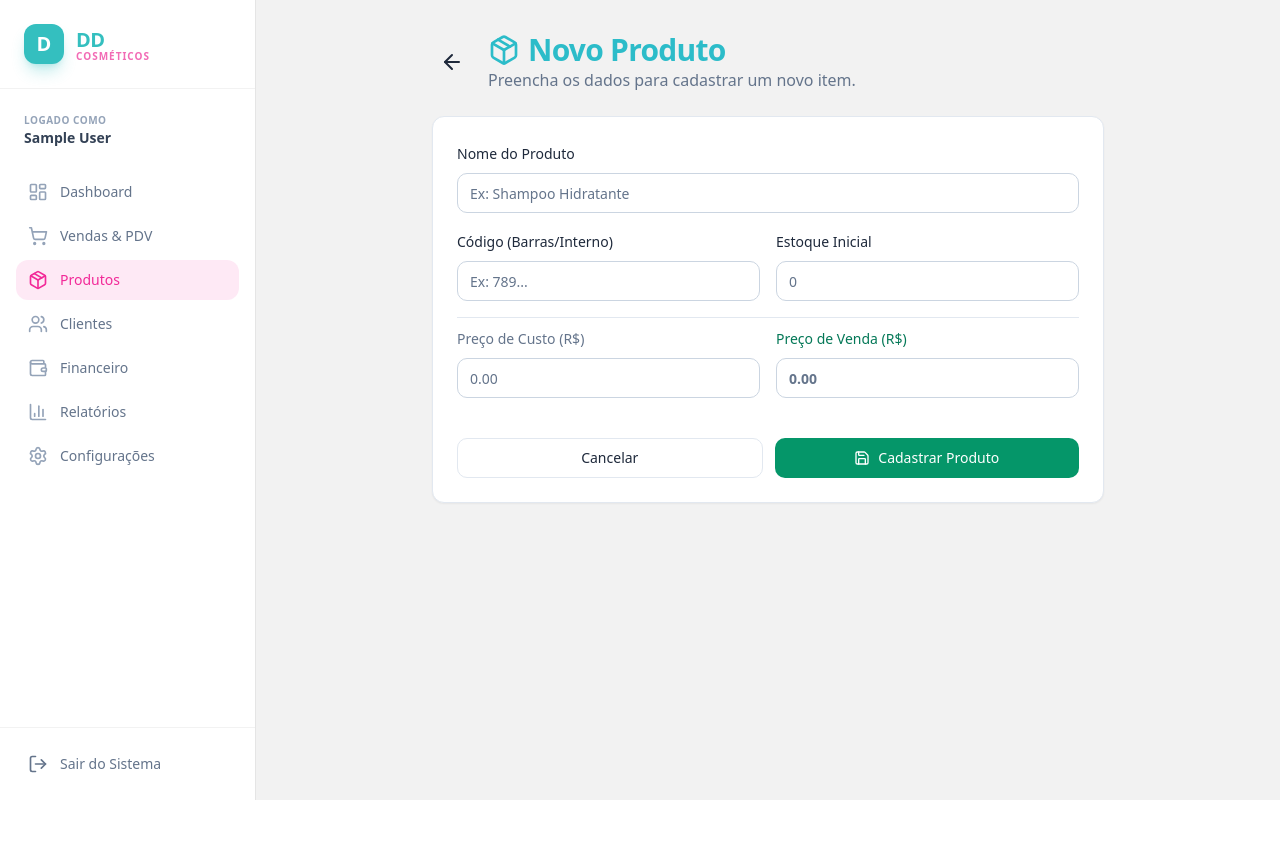
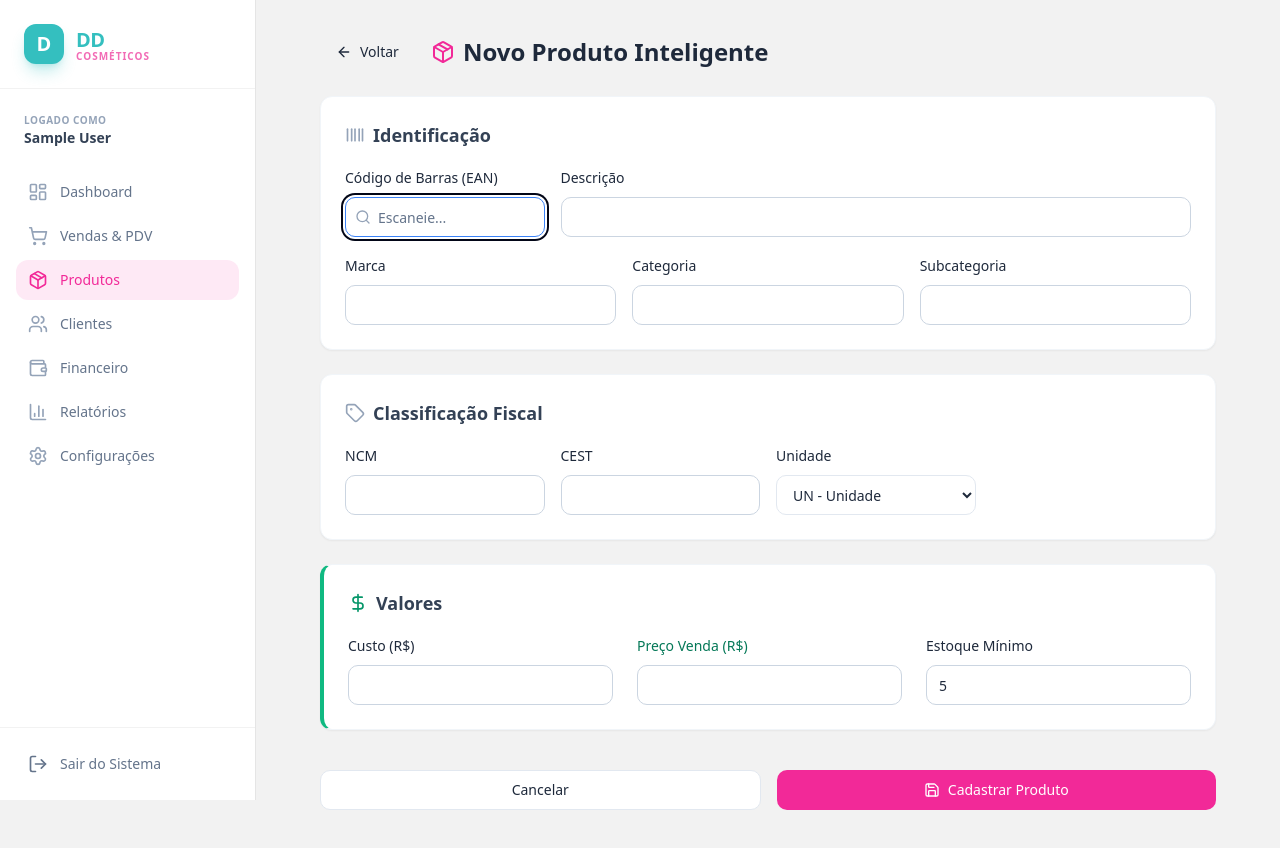
Before and after one commit to erinaldohen/ddcosmeticos-frontend, a React (Vite) app in the folder ddcosmeticos-frontend/: page /produtos/novo in a window 1280 px wide. Shown: the top 848 px of the page. Before the commit the page ends 800 px from the top, so only its background shows below. Built offline with nearby package versions, Linux system fonts and the light colour scheme; sample sign-in values are in the browser's storage.

Commit message:
Alterar a página de produto para exibir os dados do backend

```diff
--- a/ddcosmeticos-frontend/src/pages/Produtos/NovoProduto.jsx
+++ b/ddcosmeticos-frontend/src/pages/Produtos/NovoProduto.jsx
@@ -1,36 +1,56 @@
 import { useState, useEffect } from "react";
 import { useNavigate, useParams } from "react-router-dom";
-import { Save, ArrowLeft, Package } from "lucide-react";
+import { Save, ArrowLeft, Package, Search, Barcode, DollarSign, Tag } from "lucide-react";
 import { Button } from "@/components/ui/button";
 import { Input } from "@/components/ui/input";
 import { Label } from "@/components/ui/label";
-import { db } from "@/services/db";
+import api from "@/services/api";
 
 export default function NovoProduto() {
   const navigate = useNavigate();
-  const { id } = useParams(); // Pega o ID da URL se for edição
+  const { id } = useParams();
+  const [loading, setLoading] = useState(false);
+  const [consultando, setConsultando] = useState(false);
 
   const [formData, setFormData] = useState({
-    nome: "",
-    codigo: "",
-    preco: "",
+    codigoBarras: "",
+    descricao: "",
+    marca: "",
+    categoria: "",
+    subcategoria: "",
+    ncm: "",
+    cest: "",
     precoCusto: "",
-    estoque: ""
+    precoVenda: "",
+    estoqueMinimo: 5,
+    unidade: "UN",
+    urlImagem: ""
   });
 
-  // Se tiver ID, carrega os dados do produto para editar
+  // Se for edição, busca dados do produto no Backend
   useEffect(() => {
     if (id) {
-      const produto = db.getProdutoPorId(id);
-      if (produto) {
+        setLoading(true);
+        api.get(`/api/v1/produtos/${id}`)
+           .then(resp => {
+               const p = resp.data;
                setFormData({
-          nome: produto.nome,
-          codigo: produto.codigo,
-          preco: produto.preco,
-          precoCusto: produto.precoCusto || 0,
-          estoque: produto.estoque
+                   codigoBarras: p.codigoBarras,
+                   descricao: p.descricao,
+                   marca: p.marca || "",
+                   categoria: p.categoria || "",
+                   subcategoria: p.subcategoria || "",
+                   ncm: p.ncm || "",
+                   cest: p.cest || "",
+                   precoCusto: p.precoCusto,
+                   precoVenda: p.precoVenda,
+                   estoqueMinimo: p.estoqueMinimo,
+                   unidade: p.unidade || "UN",
+                   urlImagem: p.urlImagem
                });
-      }
+           })
+           .catch(err => console.error("Erro ao carregar produto", err))
+           .finally(() => setLoading(false));
     }
   }, [id]);
 
@@ -39,133 +59,213 @@ export default function NovoProduto() {
     setFormData(prev => ({ ...prev, [name]: value }));
   };
 
-  const handleSubmit = (e) => {
+  // --- BUSCA AUTOMÁTICA (INTEGRAÇÃO BLUESOFT/COSMOS) ---
+  const consultarEan = async () => {
+    if (!formData.codigoBarras || formData.codigoBarras.length < 8) return;
+
+    setConsultando(true);
+    try {
+        const response = await api.get(`/api/v1/produtos/consulta-externa/${formData.codigoBarras}`);
+        const dadosExternos = response.data;
+
+        if (dadosExternos) {
+            setFormData(prev => ({
+                ...prev,
+                descricao: prev.descricao || dadosExternos.descricao,
+                ncm: dadosExternos.ncm || prev.ncm,
+                cest: dadosExternos.cest || prev.cest,
+                marca: dadosExternos.brand || prev.marca,
+                urlImagem: dadosExternos.thumbnail || prev.urlImagem,
+                precoCusto: dadosExternos.avgPrice || prev.precoCusto
+            }));
+            alert("✅ Produto encontrado e classificado automaticamente!");
+        }
+    } catch (error) {
+        // Silencioso se não achar, para não atrapalhar o fluxo
+        console.warn("Produto não encontrado na base externa.");
+    } finally {
+        setConsultando(false);
+    }
+  };
+
+  const handleSubmit = async (e) => {
     e.preventDefault();
+    setLoading(true);
 
-    // Validação básica
-    if (!formData.nome || !formData.preco) {
-      alert("Nome e Preço são obrigatórios!");
-      return;
-    }
-
-    const produtoParaSalvar = {
+    try {
+        const payload = {
             ...formData,
-      preco: Number(formData.preco),
             precoCusto: Number(formData.precoCusto),
-      estoque: Number(formData.estoque)
+            precoVenda: Number(formData.precoVenda),
+            estoqueMinimo: Number(formData.estoqueMinimo),
+            ativo: true
         };
 
         if (id) {
-      // Modo Edição
-      db.atualizarProduto({ id: Number(id), ...produtoParaSalvar });
+            await api.put(`/api/v1/produtos/${id}`, payload);
             alert("Produto atualizado com sucesso!");
         } else {
-      // Modo Criação
-      db.salvarProduto(produtoParaSalvar);
+            await api.post("/api/v1/produtos", payload);
             alert("Produto cadastrado com sucesso!");
         }
-
-    navigate("/produtos"); // Volta para a lista
+        navigate("/produtos");
+    } catch (error) {
+        console.error("Erro ao salvar:", error);
+        alert("Erro ao salvar produto: " + (error.response?.data?.message || error.message));
+    } finally {
+        setLoading(false);
+    }
   };
 
   return (
-    <div className="max-w-2xl mx-auto space-y-6 animate-in fade-in duration-500">
+    <div className="max-w-4xl mx-auto pb-10 animate-in fade-in duration-500">
+      <div className="flex items-center gap-4 mb-6">
+        <Button variant="ghost" onClick={() => navigate("/produtos")}>
+            <ArrowLeft className="h-4 w-4 mr-2" /> Voltar
+        </Button>
+        <h1 className="text-2xl font-bold text-slate-800 flex items-center gap-2">
+            <Package className="h-6 w-6 text-[#F22998]" />
+            {id ? "Editar Produto" : "Novo Produto Inteligente"}
+        </h1>
+      </div>
 
-      <div className="flex items-center gap-4">
-        <Button variant="ghost" size="icon" onClick={() => navigate("/produtos")}>
-            <ArrowLeft className="h-6 w-6" />
-        </Button>
-        <div>
-            <h1 className="text-3xl font-bold tracking-tight text-primary flex items-center gap-2">
-            <Package className="h-8 w-8" /> {id ? "Editar Produto" : "Novo Produto"}
-            </h1>
-            <p className="text-muted-foreground">
-                {id ? "Altere os dados do produto abaixo." : "Preencha os dados para cadastrar um novo item."}
-            </p>
+      <form onSubmit={handleSubmit} className="space-y-6">
+
+        {/* CARD 1: IDENTIFICAÇÃO */}
+        <div className="bg-white p-6 rounded-xl border border-slate-100 shadow-sm space-y-4">
+            <h2 className="font-semibold text-lg flex items-center gap-2 text-slate-700">
+                <Barcode className="h-5 w-5 text-slate-400"/> Identificação
+            </h2>
+
+            <div className="grid grid-cols-1 md:grid-cols-4 gap-4">
+                <div className="space-y-2 md:col-span-1">
+                    <Label>Código de Barras (EAN)</Label>
+                    <div className="relative">
+                        <Input
+                            name="codigoBarras"
+                            value={formData.codigoBarras}
+                            onChange={handleChange}
+                            onBlur={consultarEan}
+                            placeholder="Escaneie..."
+                            className="pl-8 border-blue-200 focus:border-blue-500"
+                            autoFocus
+                        />
+                        {consultando ? (
+                            <div className="absolute right-3 top-3 animate-spin h-4 w-4 border-2 border-blue-500 border-t-transparent rounded-full"></div>
+                        ) : (
+                            <Search className="absolute left-2.5 top-3 h-4 w-4 text-slate-400" />
+                        )}
                     </div>
                 </div>
 
-      <div className="bg-card border rounded-xl p-6 shadow-sm">
-        <form onSubmit={handleSubmit} className="space-y-4">
-
-            <div className="space-y-2">
-                <Label htmlFor="nome">Nome do Produto</Label>
+                <div className="space-y-2 md:col-span-3">
+                    <Label>Descrição</Label>
                     <Input
-                    id="nome"
-                    name="nome"
-                    value={formData.nome}
+                        name="descricao"
+                        value={formData.descricao}
                         onChange={handleChange}
-                    placeholder="Ex: Shampoo Hidratante"
-                    required
-                />
-            </div>
-
-            <div className="grid grid-cols-2 gap-4">
-                <div className="space-y-2">
-                    <Label htmlFor="codigo">Código (Barras/Interno)</Label>
-                    <Input
-                        id="codigo"
-                        name="codigo"
-                        value={formData.codigo}
-                        onChange={handleChange}
-                        placeholder="Ex: 789..."
-                    />
-                </div>
-                <div className="space-y-2">
-                    <Label htmlFor="estoque">Estoque Inicial</Label>
-                    <Input
-                        id="estoque"
-                        name="estoque"
-                        type="number"
-                        value={formData.estoque}
-                        onChange={handleChange}
-                        placeholder="0"
-                    />
-                </div>
-            </div>
-
-            <div className="grid grid-cols-2 gap-4 pt-2 border-t">
-                <div className="space-y-2">
-                    <Label htmlFor="precoCusto" className="text-slate-500">Preço de Custo (R$)</Label>
-                    <Input
-                        id="precoCusto"
-                        name="precoCusto"
-                        type="number"
-                        step="0.01"
-                        value={formData.precoCusto}
-                        onChange={handleChange}
-                        placeholder="0.00"
-                        className="bg-slate-50"
-                    />
-                </div>
-                <div className="space-y-2">
-                    <Label htmlFor="preco" className="text-emerald-700 font-bold">Preço de Venda (R$)</Label>
-                    <Input
-                        id="preco"
-                        name="preco"
-                        type="number"
-                        step="0.01"
-                        value={formData.preco}
-                        onChange={handleChange}
-                        placeholder="0.00"
-                        className="border-emerald-500 focus-visible:ring-emerald-500 font-bold text-lg"
                         required
                     />
                 </div>
             </div>
 
-            <div className="pt-6 flex gap-3">
+            <div className="grid grid-cols-1 md:grid-cols-3 gap-4">
+                 <div className="space-y-2">
+                    <Label>Marca</Label>
+                    <Input name="marca" value={formData.marca} onChange={handleChange} />
+                 </div>
+                 <div className="space-y-2">
+                    <Label>Categoria</Label>
+                    <Input name="categoria" value={formData.categoria} onChange={handleChange} />
+                 </div>
+                 <div className="space-y-2">
+                    <Label>Subcategoria</Label>
+                    <Input name="subcategoria" value={formData.subcategoria} onChange={handleChange} />
+                 </div>
+            </div>
+        </div>
+
+        {/* CARD 2: FISCAL */}
+        <div className="bg-white p-6 rounded-xl border border-slate-100 shadow-sm space-y-4">
+            <h2 className="font-semibold text-lg flex items-center gap-2 text-slate-700">
+                <Tag className="h-5 w-5 text-slate-400"/> Classificação Fiscal
+            </h2>
+            <div className="grid grid-cols-2 md:grid-cols-4 gap-4">
+                <div className="space-y-2">
+                    <Label>NCM</Label>
+                    <Input name="ncm" value={formData.ncm} onChange={handleChange} className="bg-slate-50"/>
+                </div>
+                <div className="space-y-2">
+                    <Label>CEST</Label>
+                    <Input name="cest" value={formData.cest} onChange={handleChange} className="bg-slate-50"/>
+                </div>
+                 <div className="space-y-2">
+                    <Label>Unidade</Label>
+                    {/* SUBSTITUIÇÃO PELO SELECT NATIVO */}
+                    <select
+                        name="unidade"
+                        value={formData.unidade}
+                        onChange={handleChange}
+                        className="flex h-10 w-full rounded-md border border-slate-200 bg-white px-3 py-2 text-sm focus:outline-none focus:ring-2 focus:ring-[#34BFBF]"
+                    >
+                        <option value="UN">UN - Unidade</option>
+                        <option value="KG">KG - Quilo</option>
+                        <option value="CX">CX - Caixa</option>
+                        <option value="PCT">PCT - Pacote</option>
+                        <option value="KIT">KIT - Kit</option>
+                    </select>
+                </div>
+            </div>
+        </div>
+
+        {/* CARD 3: PRECIFICAÇÃO */}
+        <div className="bg-white p-6 rounded-xl border border-slate-100 shadow-sm space-y-4 border-l-4 border-l-emerald-500">
+            <h2 className="font-semibold text-lg flex items-center gap-2 text-slate-700">
+                <DollarSign className="h-5 w-5 text-emerald-600"/> Valores
+            </h2>
+            <div className="grid grid-cols-1 md:grid-cols-3 gap-6">
+                <div className="space-y-2">
+                    <Label>Custo (R$)</Label>
+                    <Input
+                        name="precoCusto"
+                        type="number" step="0.01"
+                        value={formData.precoCusto}
+                        onChange={handleChange}
+                    />
+                </div>
+                <div className="space-y-2">
+                    <Label className="text-emerald-700 font-bold">Preço Venda (R$)</Label>
+                    <Input
+                        name="precoVenda"
+                        type="number" step="0.01"
+                        value={formData.precoVenda}
+                        onChange={handleChange}
+                        className="font-bold text-lg border-emerald-200 focus:ring-emerald-500"
+                        required
+                    />
+                </div>
+                <div className="space-y-2">
+                    <Label>Estoque Mínimo</Label>
+                    <Input
+                        name="estoqueMinimo"
+                        type="number"
+                        value={formData.estoqueMinimo}
+                        onChange={handleChange}
+                    />
+                </div>
+            </div>
+        </div>
+
+        <div className="flex gap-4 pt-4">
             <Button type="button" variant="outline" className="w-full" onClick={() => navigate("/produtos")}>
                 Cancelar
             </Button>
-                <Button type="submit" className="w-full bg-emerald-600 hover:bg-emerald-700">
+            <Button type="submit" disabled={loading} className="w-full bg-[#F22998] hover:bg-[#d91e85]">
                 <Save className="mr-2 h-4 w-4" />
-                    {id ? "Salvar Alterações" : "Cadastrar Produto"}
+                {loading ? "Salvando..." : (id ? "Salvar Alterações" : "Cadastrar Produto")}
             </Button>
         </div>
-
       </form>
-      </div>
     </div>
   );
 }
--- a/ddcosmeticos-frontend/src/pages/Produtos/index.jsx
+++ b/ddcosmeticos-frontend/src/pages/Produtos/index.jsx
@@ -1,34 +1,61 @@
 import { useEffect, useState } from "react";
-import { Plus, Search, Edit, Trash2, Package } from "lucide-react";
+import { Plus, Search, Edit, Trash2, Package, RefreshCw } from "lucide-react";
 import { Link, useNavigate } from "react-router-dom";
 import { Button } from "@/components/ui/button";
 import { Input } from "@/components/ui/input";
-import { db } from "@/services/db";
+import api from "@/services/api"; // <--- Importando a API Real
 
 export default function Produtos() {
   const navigate = useNavigate();
   const [produtos, setProdutos] = useState([]);
   const [busca, setBusca] = useState("");
+  const [loading, setLoading] = useState(true);
+
+  // Função para carregar dados do Java
+  const carregarProdutos = async () => {
+    setLoading(true);
+    try {
+      // Chama o Backend: GET http://localhost:8080/api/v1/produtos
+      const response = await api.get("/api/v1/produtos");
+
+      // Mapeia os campos do Java para o formato que o React já esperava
+      const listaFormatada = response.data.map(p => ({
+        id: p.id,
+        nome: p.descricao,              // Java: descricao -> React: nome
+        codigo: p.codigoBarras,         // Java: codigoBarras -> React: codigo
+        preco: Number(p.precoVenda),    // Java: precoVenda -> React: preco
+        estoque: Number(p.quantidadeEmEstoque), // Java: quantidadeEmEstoque -> React: estoque
+        ativo: p.ativo
+      }));
+
+      // Filtra apenas os ativos (opcional, já que o backend pode trazer inativos)
+      setProdutos(listaFormatada.filter(p => p.ativo));
+
+    } catch (error) {
+      console.error("Erro ao buscar produtos:", error);
+      alert("Erro ao carregar produtos. Verifique se o Backend está rodando.");
+    } finally {
+      setLoading(false);
+    }
+  };
 
   useEffect(() => {
-    // Carrega e garante que estoque e preço sejam números para evitar erros
-    const lista = db.getProdutos().map(p => ({
-        ...p,
-        preco: Number(p.preco) || 0,
-        estoque: Number(p.estoque) || 0
-    }));
-    setProdutos(lista);
+    carregarProdutos();
   }, []);
 
-  const handleDelete = (id) => {
-    if (confirm("Tem certeza que deseja excluir este produto?")) {
-      db.excluirProduto(id);
-      // Recarrega a lista
-      setProdutos(db.getProdutos().map(p => ({
-          ...p,
-          preco: Number(p.preco) || 0,
-          estoque: Number(p.estoque) || 0
-      })));
+  const handleDelete = async (produto) => {
+    if (confirm(`Tem certeza que deseja excluir o produto "${produto.nome}"?`)) {
+      try {
+        // O Controller deleta pelo Código de Barras (EAN)
+        await api.delete(`/api/v1/produtos/${produto.codigo}`);
+
+        // Remove da lista visualmente sem precisar recarregar tudo
+        setProdutos(prev => prev.filter(p => p.id !== produto.id));
+
+      } catch (error) {
+        console.error("Erro ao excluir:", error);
+        alert("Não foi possível excluir o produto.");
+      }
     }
   };
 
@@ -49,12 +76,23 @@ export default function Produtos() {
           <p className="text-slate-500">Gerencie seu catálogo de estoque.</p>
         </div>
 
+        <div className="flex gap-2">
+            <Button
+                variant="outline"
+                onClick={carregarProdutos}
+                disabled={loading}
+                title="Recarregar Lista"
+            >
+                <RefreshCw className={`h-4 w-4 ${loading ? 'animate-spin' : ''}`} />
+            </Button>
+
             <Button
                 onClick={() => navigate("/produtos/novo")}
                 className="bg-[#F22998] hover:bg-[#d91e85] text-white font-bold shadow-lg shadow-[#F22998]/20"
             >
             <Plus className="mr-2 h-4 w-4" /> Novo Produto
             </Button>
+        </div>
       </div>
 
       {/* BARRA DE BUSCA */}
@@ -75,6 +113,12 @@ export default function Produtos() {
 
       {/* LISTAGEM */}
       <div className="bg-white rounded-xl border border-slate-100 shadow-sm overflow-hidden">
+        {loading ? (
+            <div className="p-12 text-center text-slate-500">
+                <RefreshCw className="h-8 w-8 animate-spin mx-auto mb-2 text-[#34BFBF]" />
+                Carregando produtos do banco de dados...
+            </div>
+        ) : (
         <div className="overflow-x-auto">
             <table className="w-full text-sm">
             <thead>
@@ -104,12 +148,11 @@ export default function Produtos() {
                         </span>
                     </td>
                     <td className="px-6 py-4 font-bold text-[#F22998]">
-                        {/* AQUI ESTAVA O ERRO: Adicionei proteção contra valores nulos */}
-                        {(Number(prod.preco) || 0).toLocaleString('pt-BR', { style: 'currency', currency: 'BRL' })}
+                        {(prod.preco).toLocaleString('pt-BR', { style: 'currency', currency: 'BRL' })}
                     </td>
                     <td className="px-6 py-4 text-center">
                         <span className={`px-2 py-1 rounded-full text-xs font-bold ${
-                            (Number(prod.estoque) || 0) <= 5
+                            prod.estoque <= 5
                             ? 'bg-red-50 text-red-600 border border-red-100'
                             : 'bg-emerald-50 text-emerald-600 border border-emerald-100'
                         }`}>
@@ -126,7 +169,7 @@ export default function Produtos() {
                             <Button
                                 size="icon"
                                 variant="ghost"
-                                onClick={() => handleDelete(prod.id)}
+                                onClick={() => handleDelete(prod)}
                                 className="h-8 w-8 text-red-400 hover:bg-red-50 hover:text-red-600"
                             >
                                 <Trash2 className="h-4 w-4" />
@@ -139,6 +182,7 @@ export default function Produtos() {
             </tbody>
             </table>
         </div>
+        )}
       </div>
     </div>
   );
```
Lines whose indentation alone changed are shown as unchanged.
